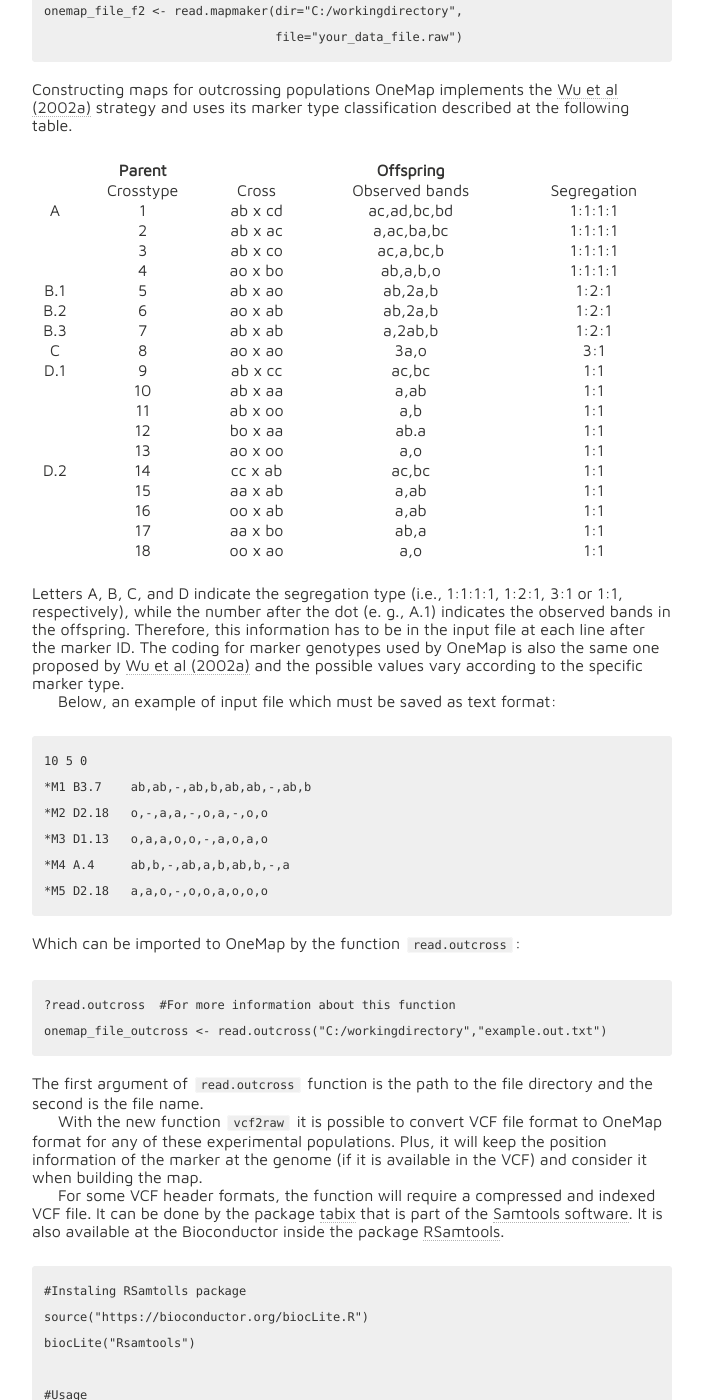
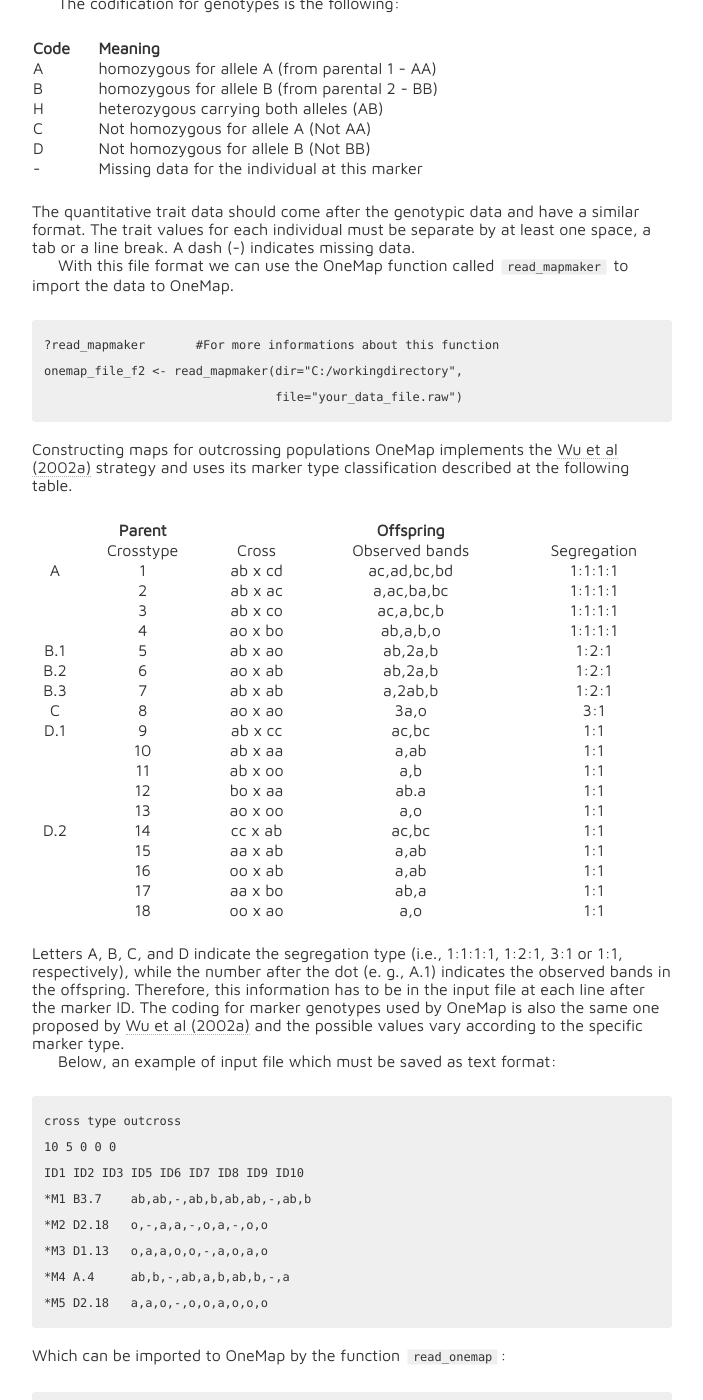
Before and after one commit to statgen-esalq/statgen-esalq.github.io, a Jekyll site: the page built from _posts/2016-03-18-Hapmap-and-VCF-formats-and-its-integration-with-onemap.md, in a window 1280 px wide and 1400 px high, scrolled down 6000 px. Shown: the whole window, without its empty margins (288-991 px from the left). Built offline with Jekyll 4.4.1, drawn with Linux system fonts in a browser that asks for light colours; nearby versions of some CDN libraries; some of the changed text lies outside the part shown.

Commit message:
updating hapmap vcf tutorial

```diff
--- a/_posts/2016-03-18-Hapmap-and-VCF-formats-and-its-integration-with-onemap.md
+++ b/_posts/2016-03-18-Hapmap-and-VCF-formats-and-its-integration-with-onemap.md
@@ -295,6 +295,29 @@ And then,
 
     /run_pipeline.pl -Xmx5g -fork1 -h example.hmp.txt -export -exportType VCF -runfork1
 
+<p>Using the software TASSEL 5:</p>
+
+<div class="highlighter-rouge"><div class="highlight"><pre class="highlight"><code>git clone https://bitbucket.org/tasseladmin/tasselk-5-standalone.git
+</code></pre></div></div>
+
+<p>And then,</p>
+
+<ul>
+  <li>VCF to Hapmap:</li>
+</ul>
+
+<!-- -->
+
+<div class="highlighter-rouge"><div class="highlight"><pre class="highlight"><code>./run_pipeline.pl  -Xmx5g  -fork1  -vcf  example.vcf  -export  -exportType  Hapmap  -fork1c </code></pre></div></div>
+
+<ul>
+  <li>Hapmap to VCF:</li>
+</ul>
+
+<!-- -->
+
+<div class="highlighter-rouge"><div class="highlight"><pre class="highlight"><code>./run_pipeline.pl  -Xmx5g  -fork1  -h  example.hmp.txt  -export  -exportType  VCF  -fork1c </code></pre></div></div>
+
 Besides that, it can be found several others user made scripts available
 at github platform to do the same conversion.
 
@@ -395,10 +418,10 @@ separate by at least one space, a tab or a line break. A dash (-)
 indicates missing data.
 
 With this file format we can use the OneMap function called
-`read.mapmaker` to import the data to OneMap.
+`read_mapmaker` to import the data to OneMap.
 
-    ?read.mapmaker       #For more informations about this function
-    onemap_file_f2 <- read.mapmaker(dir="C:/workingdirectory",
+    ?read_mapmaker       #For more informations about this function
+    onemap_file_f2 <- read_mapmaker(dir="C:/workingdirectory",
                                     file="your_data_file.raw")
 
 Constructing maps for outcrossing populations OneMap implements the [Wu
@@ -564,19 +587,21 @@ possible values vary according to the specific marker type.
 
 Below, an example of input file which must be saved as text format:
 
-    10 5 0
+    cross type outcross
+    10 5 0 0 0
+    ID1 ID2 ID3 ID5 ID6 ID7 ID8 ID9 ID10
     *M1 B3.7    ab,ab,-,ab,b,ab,ab,-,ab,b
     *M2 D2.18   o,-,a,a,-,o,a,-,o,o
     *M3 D1.13   o,a,a,o,o,-,a,o,a,o
     *M4 A.4     ab,b,-,ab,a,b,ab,b,-,a
     *M5 D2.18   a,a,o,-,o,o,a,o,o,o
 
-Which can be imported to OneMap by the function `read.outcross`:
+Which can be imported to OneMap by the function `read_onemap`:
 
-    ?read.outcross  #For more information about this function
-    onemap_file_outcross <- read.outcross("C:/workingdirectory","example.out.txt")
+    ?read_onemap  #For more information about this function
+    onemap_file_outcross <- read_onemap("C:/workingdirectory","example.out.txt")
 
-The first argument of `read.outcross` function is the path to the file
+The first argument of `read_onemap` function is the path to the file
 directory and the second is the file name.
 
 With the new function `vcf2raw` it is possible to convert VCF file
@@ -652,7 +677,7 @@ The closing lines (begining with `*CHROM` and `*POS`) keep the reference
 sequence ID and position for each variant site. The new version of
 OneMap will be able to deal with this information in order to increase
 the precision of the genetic map. This file is a input file to
-`read.outcross` function.
+`read_onemap` function.
 
 Now you are good to go build your map on onemap package!
 
```
